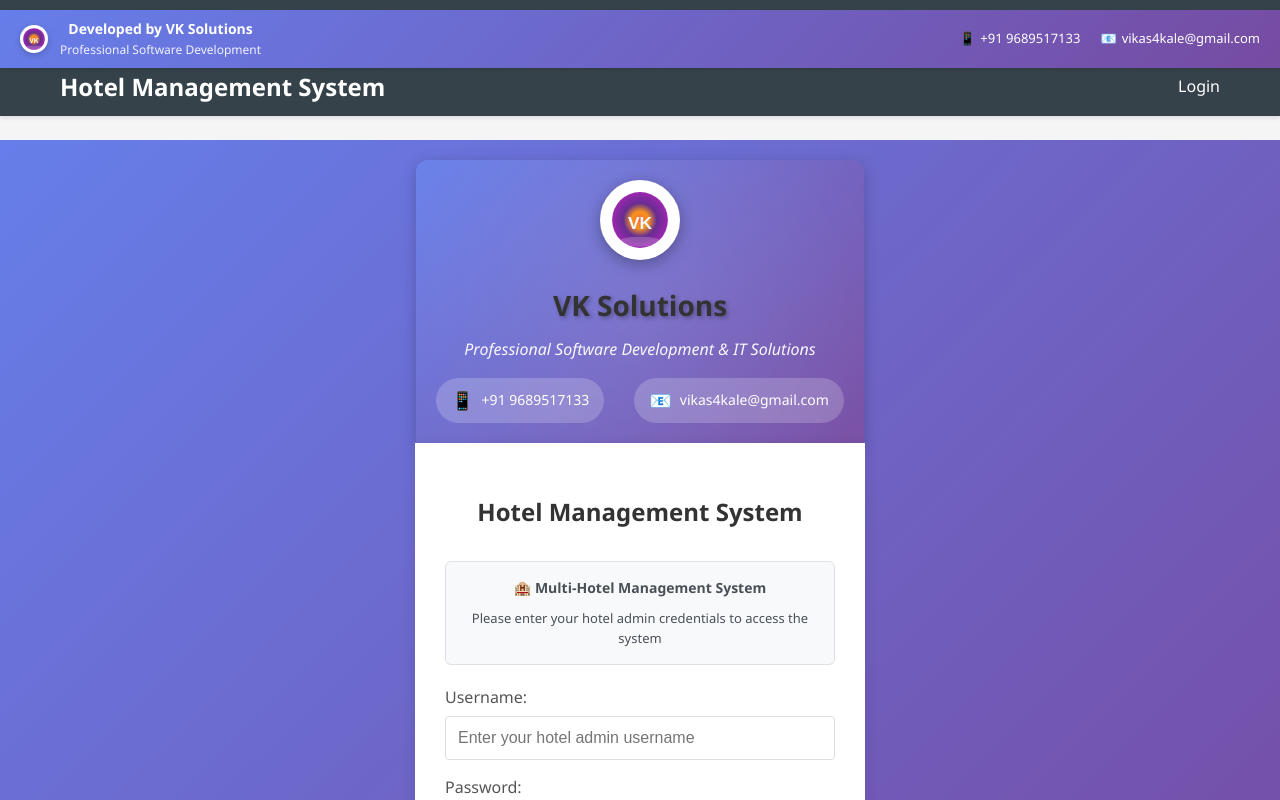
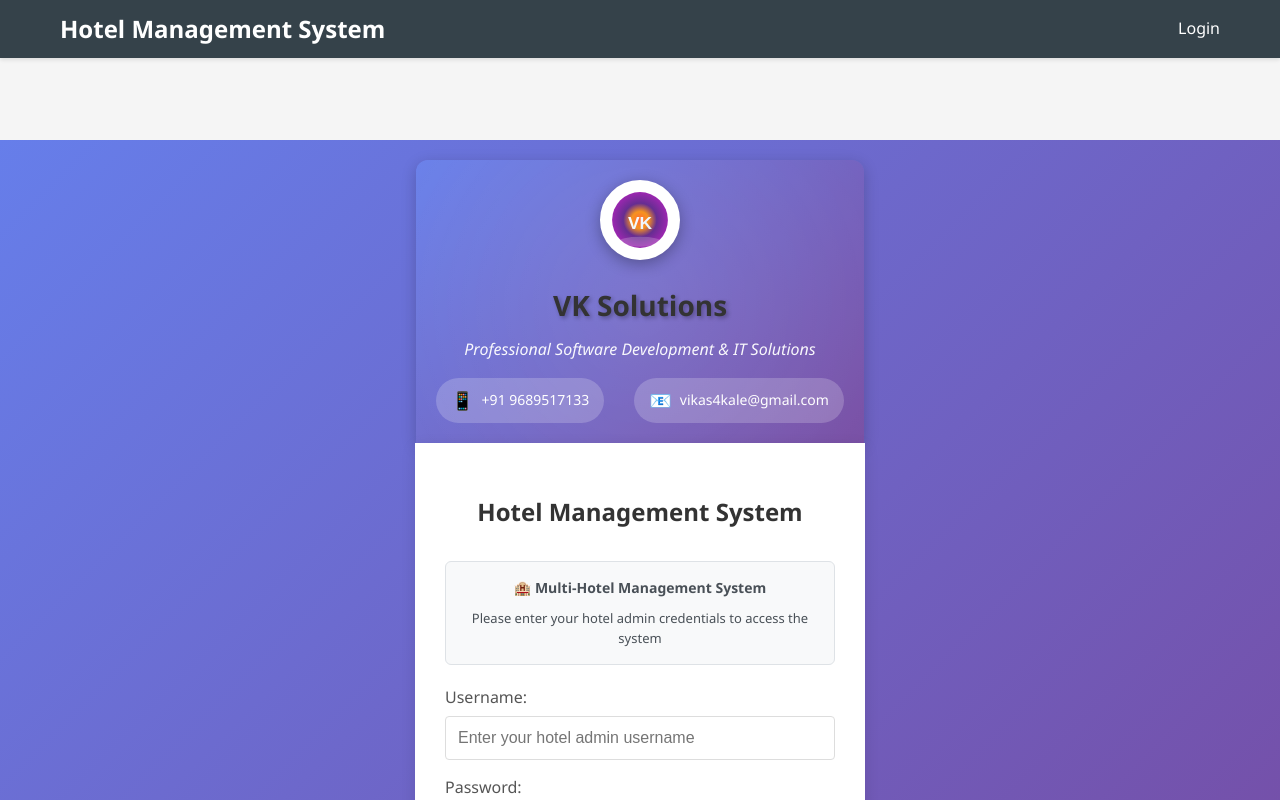
Before and after one commit to Vikas0401/Hotel_management, a React (Create React App) app: page / in a window 1280 px wide. Shown: the top 800 px of the page. Built offline with nearby package versions, Linux system fonts and the light colour scheme; a web font is replaced by a local one.

Commit message:
Remove VK Solutions branding from header - keep only in footer

```diff
--- a/src/components/common/Header.js
+++ b/src/components/common/Header.js
@@ -34,54 +34,6 @@ const Header = ({ isAuthenticated, onLogout }) => {
 
     return (
         <header className={`header ${scrolled ? 'header-scrolled' : ''}`}>
-            {/* Developer Branding */}
-            <div className="developer-branding" style={{
-                background: 'linear-gradient(135deg, #667eea 0%, #764ba2 100%)',
-                color: 'white',
-                padding: '8px 20px',
-                display: 'flex',
-                justifyContent: 'space-between',
-                alignItems: 'center',
-                fontSize: '13px',
-                boxShadow: '0 2px 4px rgba(0,0,0,0.1)'
-            }}>
-                <div style={{ display: 'flex', alignItems: 'center', gap: '12px' }}>
-                    <img
-                        src="/images/vk-logo.svg"
-                        alt="VK Solutions Logo"
-                        style={{
-                            height: '28px',
-                            width: '28px',
-                            borderRadius: '50%',
-                            boxShadow: '0 2px 6px rgba(0,0,0,0.2)',
-                            background: 'white',
-                            padding: '2px'
-                        }}
-                        onError={(e) => {
-                            // Fallback to PNG if SVG doesn't load
-                            e.target.src = '/images/vk-logo.png';
-                            e.target.onerror = () => {
-                                e.target.style.display = 'none';
-                            };
-                        }}
-                    />
-                    <div>
-                        <div style={{ fontWeight: 'bold', fontSize: '14px' }}>Developed by VK Solutions</div>
-                        <div style={{ fontSize: '12px', opacity: '0.9' }}>Professional Software Development</div>
-                    </div>
-                </div>
-                <div className="contact-info" style={{ display: 'flex', alignItems: 'center', gap: '20px' }}>
-                    <div style={{ display: 'flex', alignItems: 'center', gap: '5px' }}>
-                        <span>📱</span>
-                        <span>+91 9689517133</span>
-                    </div>
-                    <div style={{ display: 'flex', alignItems: 'center', gap: '5px' }}>
-                        <span>📧</span>
-                        <span>vikas4kale@gmail.com</span>
-                    </div>
-                </div>
-            </div>
-
             {/* Signature Line */}
             {isAuthenticated && (
                 <div style={{
```
Also changed, not shown: 7 other files (tests, documents, lock files or other folders).
